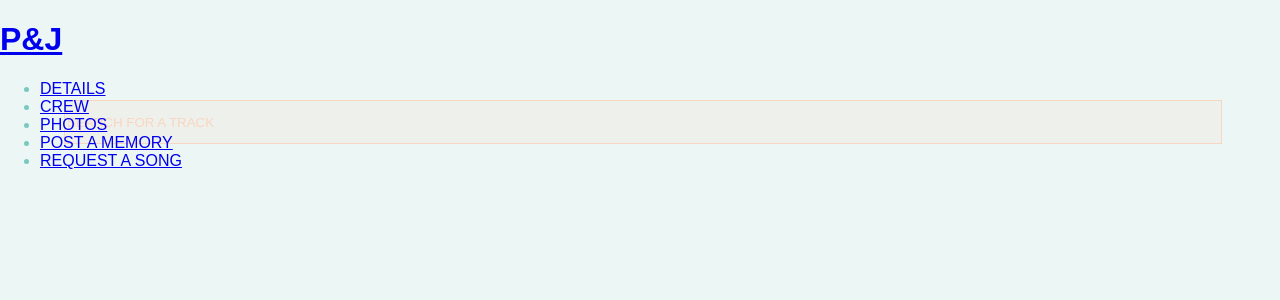
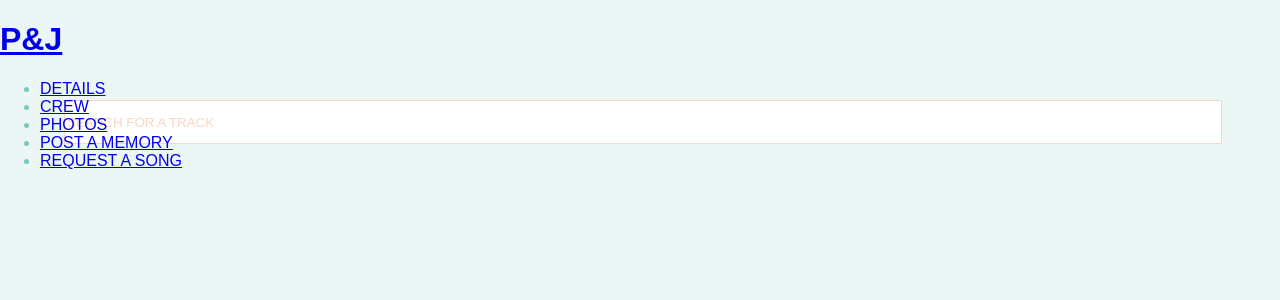
Before and after one commit to phyllisandjohn/phyllisandjohn.github.io, a Jekyll site: the page request/index.html, which Jekyll copies as it is, in a window 1280 px wide. Shown: the top 300 px of the page. Built offline with Jekyll 4.4.1, drawn with Linux system fonts in a browser that asks for light colours; nearby versions of some CDN libraries.

Commit message:
Update request.css

```diff
--- a/css/request.css
+++ b/css/request.css
@@ -5,7 +5,7 @@
   left: 5%;
   margin-top: 100px;
   border: 1px solid rgb(249,214,193);
-  background: rgba(249,214,193,.2);
+  background: #fff;
 }
 
 .search ul {
```
